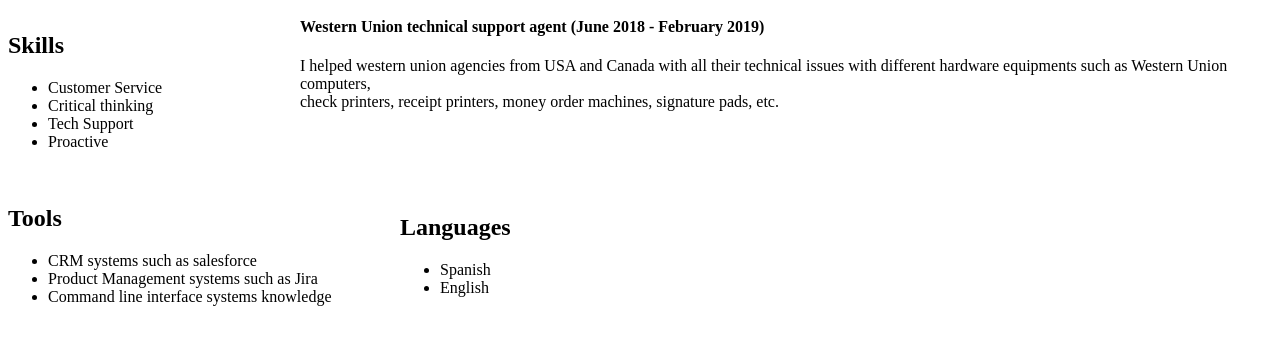
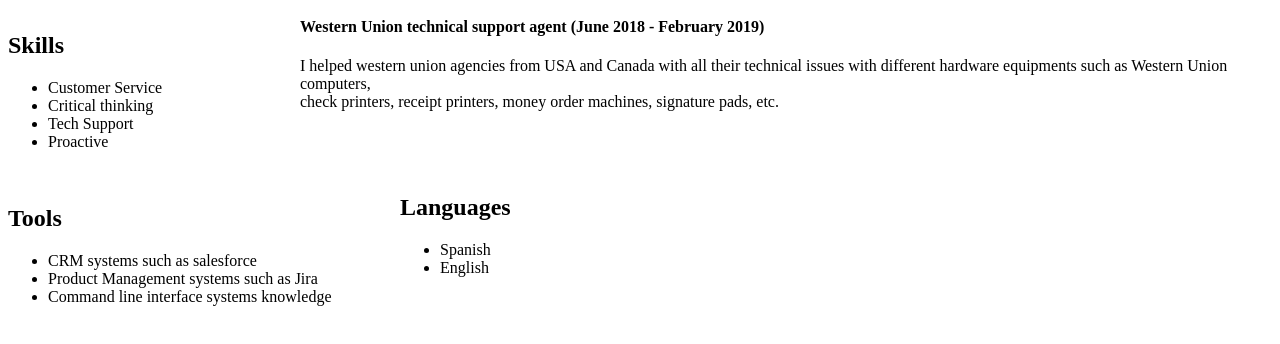
Before and after one commit to GuillermoXavierLugo/GuillermoXavierLugo.github.io, a plain HTML site: page index.html in a window 1280 px wide. Shown: the part 396-740 px from the top of the page. Drawn offline with Linux system fonts and the light colour scheme.

Commit message:
Update index.html

```diff
--- a/index.html
+++ b/index.html
@@ -78,7 +78,7 @@ systems such as MySQL, NGINX, APACHE, PHP, etc.
 
 </body>
 </div>
-<div style = "position:absolute; left:400px; top:590px;">
+<div style = "position:absolute; left:400px; top:570px;">
 <h2>Languages</h2>
 <ul>
 
```
